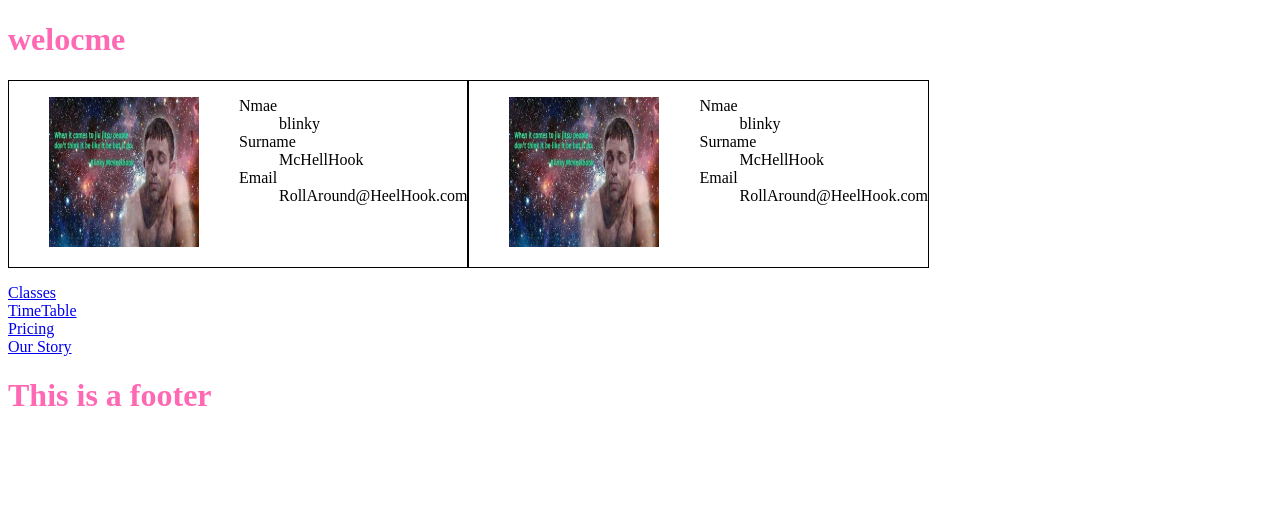
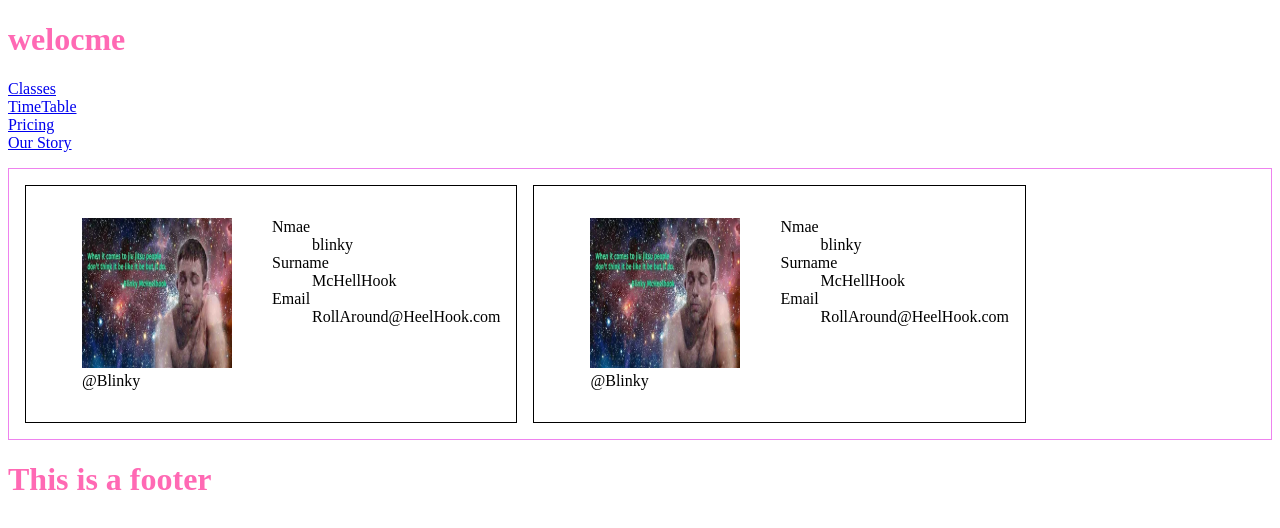
Before and after one commit to EdwardLydford/Web1-Svelte-lab, a SvelteKit app: page / in a window 1280 px wide. Shown: the top 528 px of the page. Built offline with nearby package versions, Linux system fonts and the light colour scheme.

Commit message:
fisnhed lesson

```diff
--- a/src/components/Card.svelte
+++ b/src/components/Card.svelte
@@ -20,6 +20,7 @@ import Details from "./Details.svelte";
     section{
         display: flex;
         border: 1px solid rgb(0, 0, 0) ;
+        padding: 1em;
     }
 
 </style>
--- a/src/components/Picture.svelte
+++ b/src/components/Picture.svelte
@@ -1,10 +1,10 @@
 <script>
-
+let username ="@Blinky";
 </script>
 
 <figure>
     <img src ="ryanhall.jpg" alt ="jitsu">
-    <figcaption></figcaption>
+    <figcaption>{username}</figcaption>
 
 </figure>
 
--- a/src/components/Sidebar.svelte
+++ b/src/components/Sidebar.svelte
@@ -1,10 +1,5 @@
 <script>
-    let navItems = [
-      {text:"Classes", href: "/Classes"},
-      {text:"TimeTable", href: "/Shedule"},
-      {text:"Pricing", href: "/Prices"},
-      {text:"Our Story", href: "/Our Story"},
-    ]
+    export let navItems;
   </script>
 
   <nav>
--- a/src/routes/+page.svelte
+++ b/src/routes/+page.svelte
@@ -6,27 +6,34 @@ import Header from "../components/Header.svelte";
     import Sidebar from "../components/Sidebar.svelte";
 
 
+    let navItems = [
+      {text:"Classes", href: "/Classes"},
+      {text:"TimeTable", href: "/Shedule"},
+      {text:"Pricing", href: "/Prices"},
+      {text:"Our Story", href: "/Our Story"},
+    ]
+
 
 </script>
 
-<header>
     <Header/>
-</header>
+    <Sidebar navItems = {navItems} />
 
-<section>
+   <main>
+    <Card />
+    <Card />
+   </main>
 
-<!-- this is adding the cards-->
-<Card />
-<Card />
-</section>
-<Sidebar/>
+
 <Footer/>
 
 <!-- more side bar and footer in here-->
 <style>
-
-    section{
+    main{
         display:flex;
+        border: 1px solid violet;
+        padding: 1em;
+        gap: 1em;
 
     }
 </style>
```
